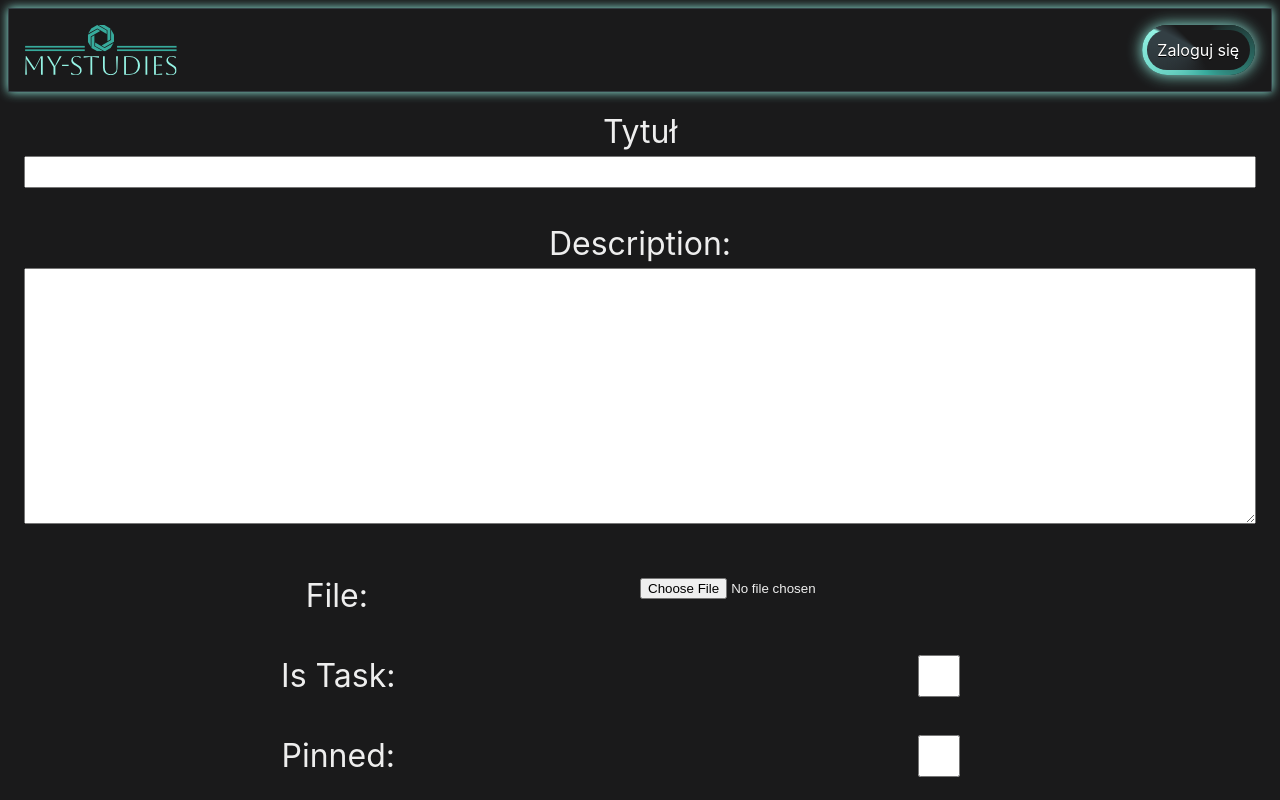
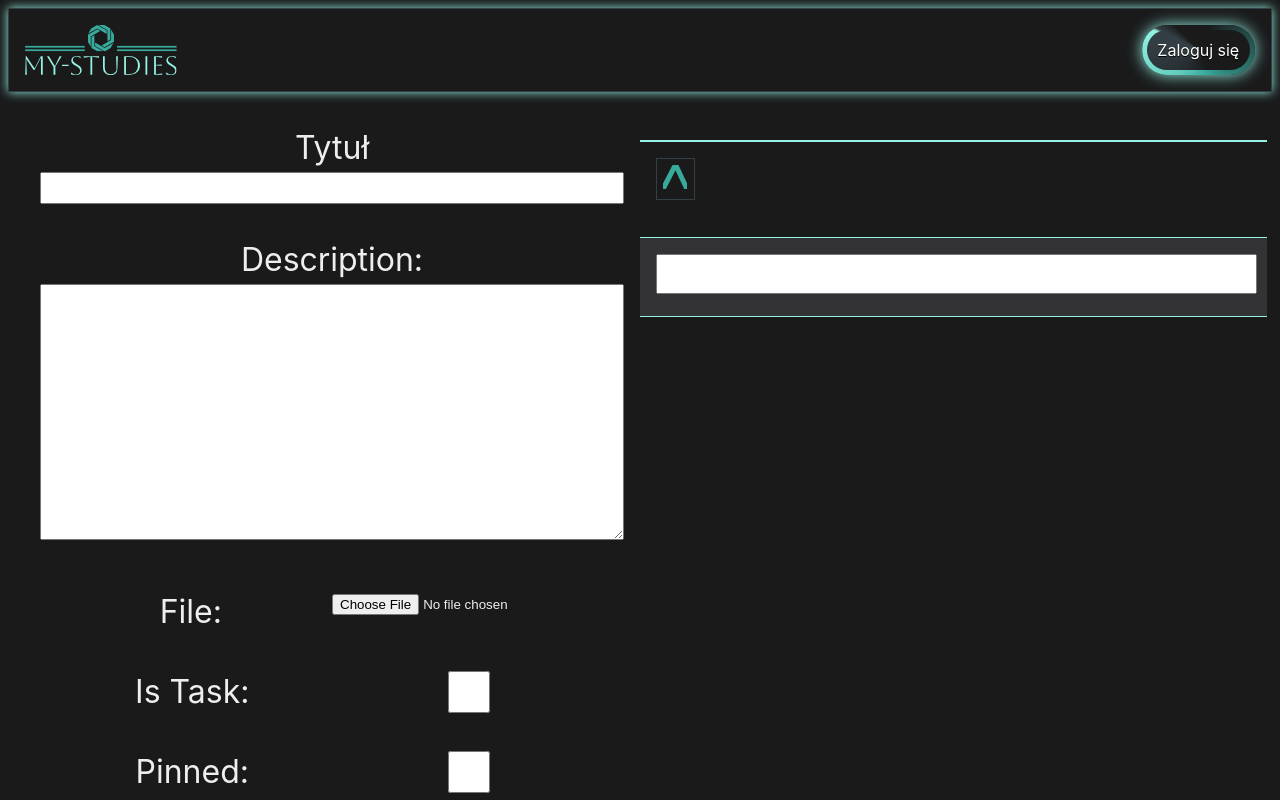
Before and after one commit to wesolowskimichal/my-studies, a React (Vite) app: page /course/1/post/1 in a window 1280 px wide. Shown: the top 800 px of the page. Built offline with nearby package versions, Linux system fonts and the light colour scheme; no server answers.

Commit message:
implemnted preview in post edit

```diff
--- a/src/pages/CourseDetails/CourseDetails.tsx
+++ b/src/pages/CourseDetails/CourseDetails.tsx
@@ -68,8 +68,8 @@ function CourseDetails() {
       if (shouldLoadPosts) {
         const posts = response.data!
         posts.sort((a: RepositoryPost, b: RepositoryPost) => {
-          const dateA = new Date(a.created_at)
-          const dateB = new Date(b.created_at)
+          const dateA = new Date(a.created_at!)
+          const dateB = new Date(b.created_at!)
           if (a.pinned && !b.pinned) {
             return -1
           } else if (!a.pinned && b.pinned) {
@@ -167,6 +167,7 @@ function CourseDetails() {
               <div className={styles.CourseContent}>
                 {repositoryPosts?.map((post, index) => (
                   <CoursePosts
+                    key={index}
                     post={post}
                     postContentVisibility={postContentVisibility[index]}
                     togglePostContentVisibility={() => togglePostContentVisibility(index)}
--- a/src/pages/CoursePost/CoursePost.module.scss
+++ b/src/pages/CoursePost/CoursePost.module.scss
@@ -1,5 +1,14 @@
-.AddPostForm {
+.Wrapper {
   display: flex;
-  justify-content: space-around;
-  align-items: center;
+  flex-direction: row;
+  flex-wrap: wrap;
+  padding: 1rem;
+  .EditView {
+    flex-basis: 50%;
+  }
+  .PreviewView {
+    position: fixed;
+    left: 50%;
+    width: 49%;
+  }
 }
--- a/src/pages/CoursePost/CoursePost.tsx
+++ b/src/pages/CoursePost/CoursePost.tsx
@@ -1,11 +1,12 @@
 import React, { useEffect, useState } from 'react'
-import { Repository, RepositoryPost, RepositoryPostFrame, User } from '../../components/interfaces'
+import { Repository, RepositoryPost, User } from '../../components/interfaces'
 import styles from './CoursePost.module.scss'
 import { useNavigate, useParams } from 'react-router-dom'
 import ApiService from '../../services/API/ApiService'
 import { ApiResponse } from '../../services/API/ApiResponse'
 import { CoursePostView } from '../../views/CoursePostView/CoursePostView'
 import Page from '../page/Page'
+import CoursePosts from '../../views/CoursePosts/CoursePosts'
 
 type PageParams = {
   courseId: string
@@ -15,13 +16,20 @@ type PageParams = {
 export const CoursePost = () => {
   const navigate = useNavigate()
   const { courseId, postId } = useParams<PageParams>()
-  const [post, setPost] = useState<RepositoryPost | null>(null)
+  const [post, setPost] = useState<RepositoryPost>({
+    title: '',
+    description: '',
+    isTask: false,
+    pinned: false,
+    attachment: null,
+    due_to: new Date()
+  })
 
   useEffect(() => {
     const getPost = async () => {
       const response = await ApiService.getInstance().getPost(courseId!, postId!)
       if (response.responseCode === ApiResponse.POSITIVE) {
-        setPost(response.data)
+        setPost(response.data!)
       }
     }
 
@@ -30,7 +38,7 @@ export const CoursePost = () => {
     }
   }, [])
 
-  const handlePostPost = (coursePost: RepositoryPostFrame) => {
+  const handlePostPost = (coursePost: RepositoryPost) => {
     const addCoursePost = async () => {
       const response = await ApiService.getInstance().addPost(coursePost, courseId!)
       if (response.responseCode === ApiResponse.POSITIVE) {
@@ -54,9 +62,24 @@ export const CoursePost = () => {
     postId ? changeCoursePost() : addCoursePost()
   }
 
+  const { content, postValue } = CoursePostView({ coursePost: post, onSubmit: handlePostPost, setCoursePost: setPost })
+
   return (
     <Page name="Post">
-      <CoursePostView coursePost={post} setCoursePost={handlePostPost} />
+      <div className={styles.Wrapper}>
+        <div className={styles.EditView}>{content}</div>
+        <div className={styles.PreviewView}>
+          {post && (
+            <CoursePosts
+              post={postValue}
+              postContentVisibility={true}
+              togglePostContentVisibility={() => {}}
+              repositoryId={courseId!}
+              asView={true}
+            />
+          )}
+        </div>
+      </div>
     </Page>
   )
 }
--- a/src/views/CoursePostView/CoursePostView.tsx
+++ b/src/views/CoursePostView/CoursePostView.tsx
@@ -1,13 +1,14 @@
-import React, { useEffect, useState } from 'react'
-import { RepositoryPostFrame } from '../../components/interfaces'
+import React, { Dispatch, SetStateAction, useEffect, useState } from 'react'
+import { RepositoryPost } from '../../components/interfaces'
 import styles from './CoursePostView.module.scss'
 
 type CoursePostViewProps = {
-  coursePost: RepositoryPostFrame | null
-  setCoursePost: (repositoryPost: RepositoryPostFrame) => void
+  coursePost: RepositoryPost
+  onSubmit: (repositoryPost: RepositoryPost) => void
+  setCoursePost: Dispatch<SetStateAction<RepositoryPost>>
 }
 
-export const CoursePostView = ({ coursePost, setCoursePost }: CoursePostViewProps) => {
+export const CoursePostView = ({ coursePost, onSubmit, setCoursePost }: CoursePostViewProps) => {
   const [title, setTitle] = useState('')
   const [description, setDescription] = useState('')
   const [file, setFile] = useState<File | null>(null)
@@ -16,36 +17,36 @@ export const CoursePostView = ({ coursePost, setCoursePost }: CoursePostViewProp
   const [due_to, setDueTo] = useState(new Date())
 
   useEffect(() => {
-    if (coursePost) {
     setTitle(coursePost.title)
     setDescription(coursePost.description)
     setFile(coursePost.attachment ?? null)
     setIsTask(coursePost.isTask)
     setPinned(coursePost.pinned)
     setDueTo(new Date(coursePost.due_to))
-    }
   }, [coursePost])
 
   const handleSubmit = (e: React.FormEvent) => {
     e.preventDefault()
-    const newPost: RepositoryPostFrame = {
-      title,
-      description,
+    onSubmit({
+      ...coursePost,
+      title: title,
+      description: description,
       attachment: file,
-      isTask,
-      pinned,
-      due_to
-    }
-    setCoursePost(newPost)
+      isTask: isTask,
+      pinned: pinned,
+      due_to: due_to
+    })
   }
 
   const handleFileChange = (e: React.ChangeEvent<HTMLInputElement>) => {
     if (e.target.files && e.target.files.length > 0) {
       setFile(e.target.files[0]) // Store the file object
+      // setCoursePost(createPost())
     }
   }
 
-  return (
+  return {
+    content: (
       <form onSubmit={handleSubmit} className={styles.AddPostForm}>
         <div>
           <label>Tytuł</label>
@@ -58,7 +59,7 @@ export const CoursePostView = ({ coursePost, setCoursePost }: CoursePostViewProp
         <div className={styles.Footer}>
           <div>
             <label>File:</label>
-          <input type="file" onChange={handleFileChange} /> {/* Handle file input change */}
+            <input type="file" onChange={handleFileChange} />
           </div>
           <div>
             <label>Is Task:</label>
@@ -80,5 +81,15 @@ export const CoursePostView = ({ coursePost, setCoursePost }: CoursePostViewProp
         </div>
         <button type="submit">Submit</button>
       </form>
-  )
+    ),
+    postValue: {
+      ...coursePost,
+      title: title,
+      description: description,
+      attachment: file,
+      isTask: isTask,
+      pinned: pinned,
+      due_to: due_to
     }
+  }
+}
--- a/src/views/CoursePosts/CoursePosts.tsx
+++ b/src/views/CoursePosts/CoursePosts.tsx
@@ -13,9 +13,16 @@ interface CoursePostsProps {
   postContentVisibility: boolean
   togglePostContentVisibility: () => void
   repositoryId: string
+  asView?: boolean
 }
 
-function CoursePosts({ post, postContentVisibility, togglePostContentVisibility, repositoryId }: CoursePostsProps) {
+function CoursePosts({
+  post,
+  postContentVisibility,
+  togglePostContentVisibility,
+  repositoryId,
+  asView = false
+}: CoursePostsProps) {
   const { user } = context()
   const navigate = useNavigate()
   const [files, setFiles] = useState<File[]>([])
@@ -47,11 +54,11 @@ function CoursePosts({ post, postContentVisibility, togglePostContentVisibility,
           <h1 className={getCssPostHeaderClass(post)}>{post.title}</h1>
           {post.isTask && (
             <div className={styles.PostHeaderFooterTaskInfo}>
-              <h4>Otwarto: {stringifyDate(post.created_at)}</h4>
+              <h4>Otwarto: {stringifyDate(post.created_at ?? new Date())}</h4>
               <h4>Wymagane do: {stringifyDate(post.due_to)}</h4>
             </div>
           )}
-          {user && user.user_type === 'Teacher' && (
+          {!asView && user && user.user_type === 'Teacher' && (
             <div className={styles.TeacherOptions}>
               <button className={styles.EditButton} onClick={() => navigate(`/course/${repositoryId}/post/${post.id}`)}>
                 Edit
@@ -69,9 +76,8 @@ function CoursePosts({ post, postContentVisibility, togglePostContentVisibility,
                 textarea.style.height = `${textarea.scrollHeight}px`
               }
             }}
-          >
-            {post.description}
-          </textarea>
+            value={post.description}
+          />
           {post.attachment && (
             <>
               <a href={`${import.meta.env.VITE_APP_API_URL}${post?.attachment}`} target="_blank">
```
Also changed, not shown: src/components/interfaces.tsx (+4 -13 lines), src/services/API/ApiService.tsx (+3 -10 lines). Lines whose indentation alone changed are shown as unchanged.
